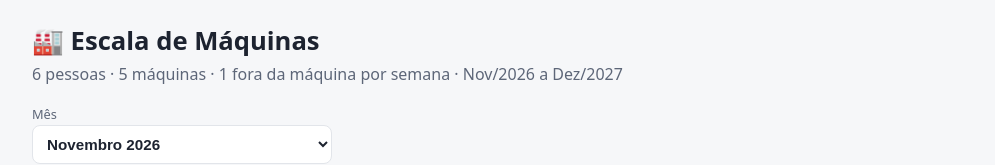
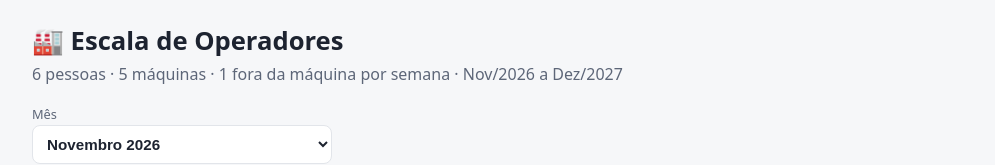
Before and after one commit to contatolucasao-netizen/Escala-de-Operadores, a plain HTML site: page index.html in a window 1280 px wide. Shown: the top 165 px of the page, without its empty margins (142-1137 px from the left). Drawn offline with Linux system fonts and the light colour scheme.

Commit message:
Update index.html

```diff
--- a/index.html
+++ b/index.html
@@ -51,7 +51,7 @@ summary{cursor:pointer;font-size:.92rem}
 </head>
 <body>
 <main>
-<h1>🏭 Escala de Máquinas</h1>
+<h1>🏭 Escala de Operadores</h1>
 <p class="sub">6 pessoas · 5 máquinas · 1 fora da máquina por semana · Nov/2026 a Dez/2027</p>
 
 <div class="fld top"><label for="mes">Mês</label><select id="mes"></select></div>
```
